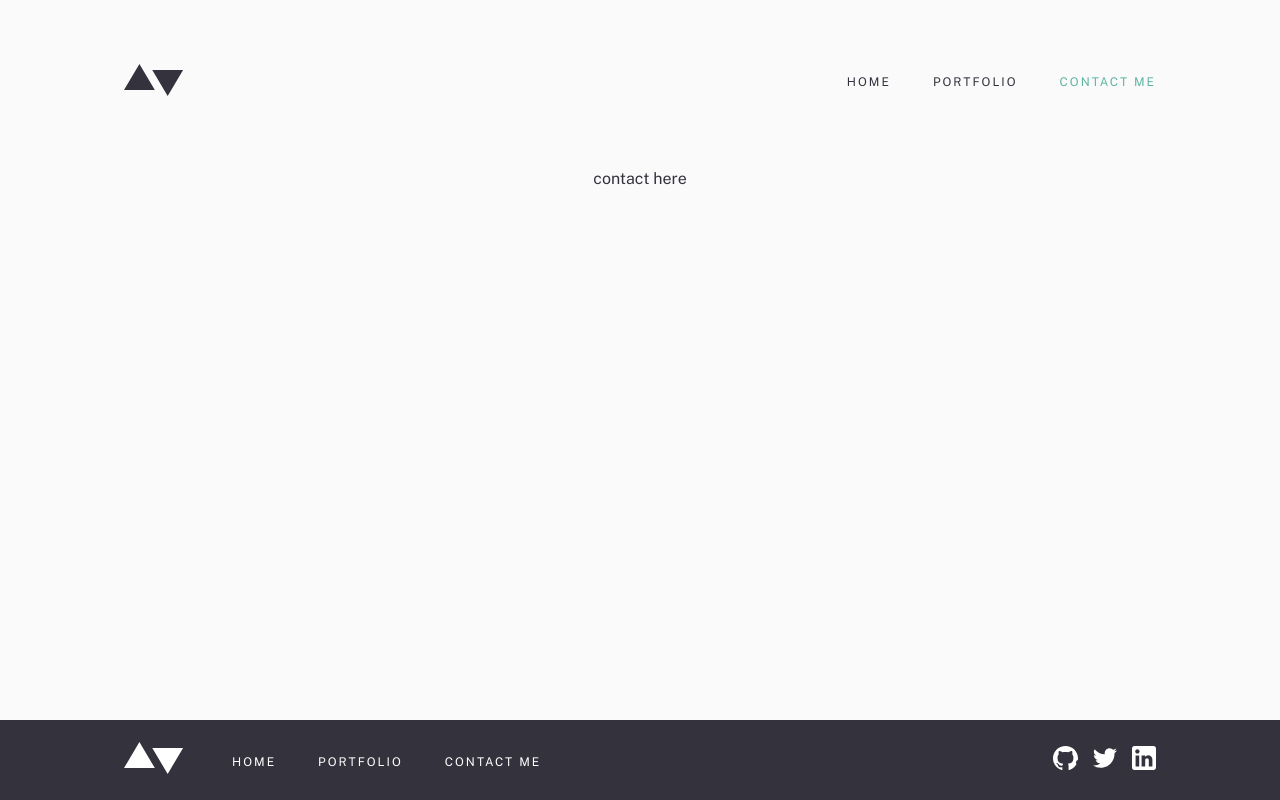
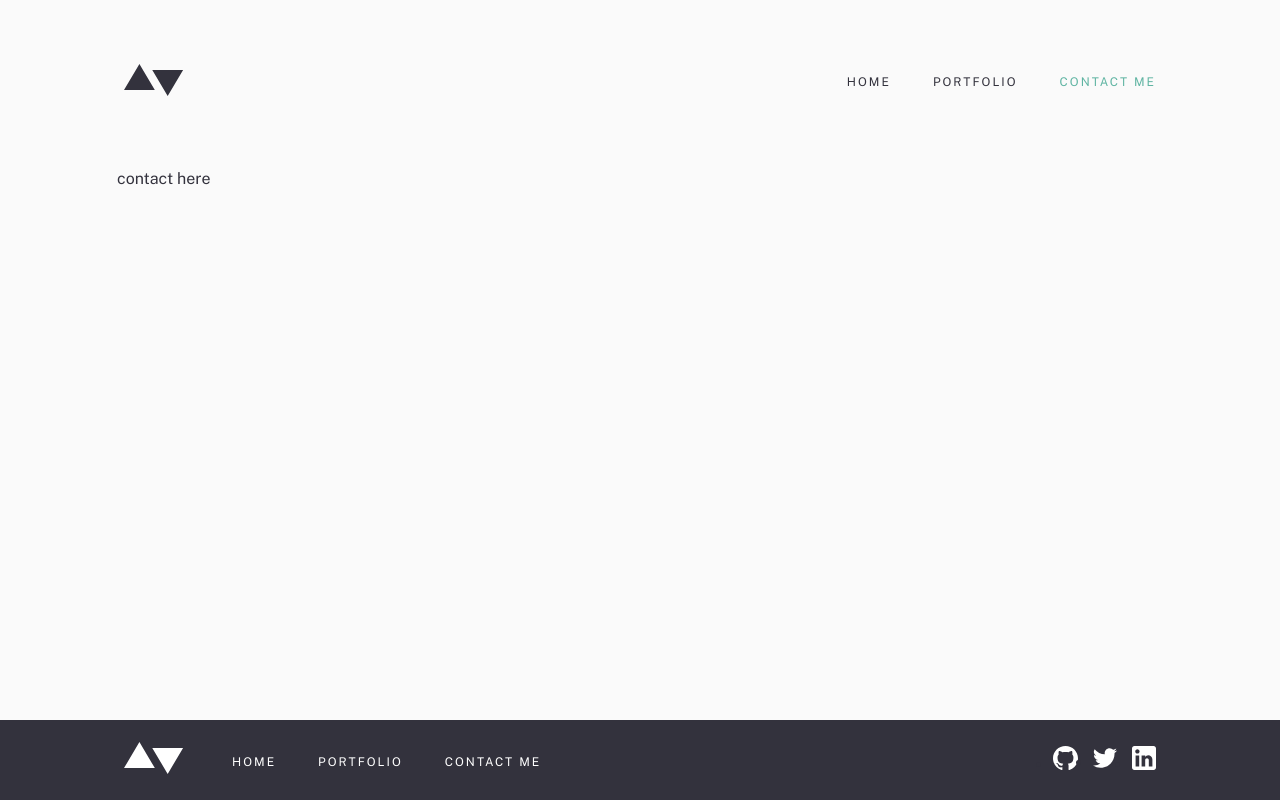
Before and after one commit to NicholasAnich/Simple-life-layout, a Next.js app: page /contact in a window 1280 px wide. Built offline with nearby package versions, Linux system fonts and the light colour scheme.

Commit message:
added width: 100% to layout container so content expands

```diff
--- a/components/Layout.module.css
+++ b/components/Layout.module.css
@@ -2,8 +2,6 @@
 @value small, medium, large from breakpoints;
 
 .layout {
-    /* position: relative; */
-    /* min-height: 100%; */
     display: flex;
     flex-direction: column;
     min-height: 100vh;
@@ -11,13 +9,13 @@
 
 .container {
     flex-grow: 1;
+
     padding: 0 2em;
+    padding-bottom: 2.5rem;
     margin: 0 auto;
-    /* max-width: 1110px; */
+
+    width: 100%;
     max-width: 69.375rem;
-    /* position: absolute; */
-    /* min-height: 100%; */
-    padding-bottom: 2.5rem;
 }
 
 @media (medium) {
```
